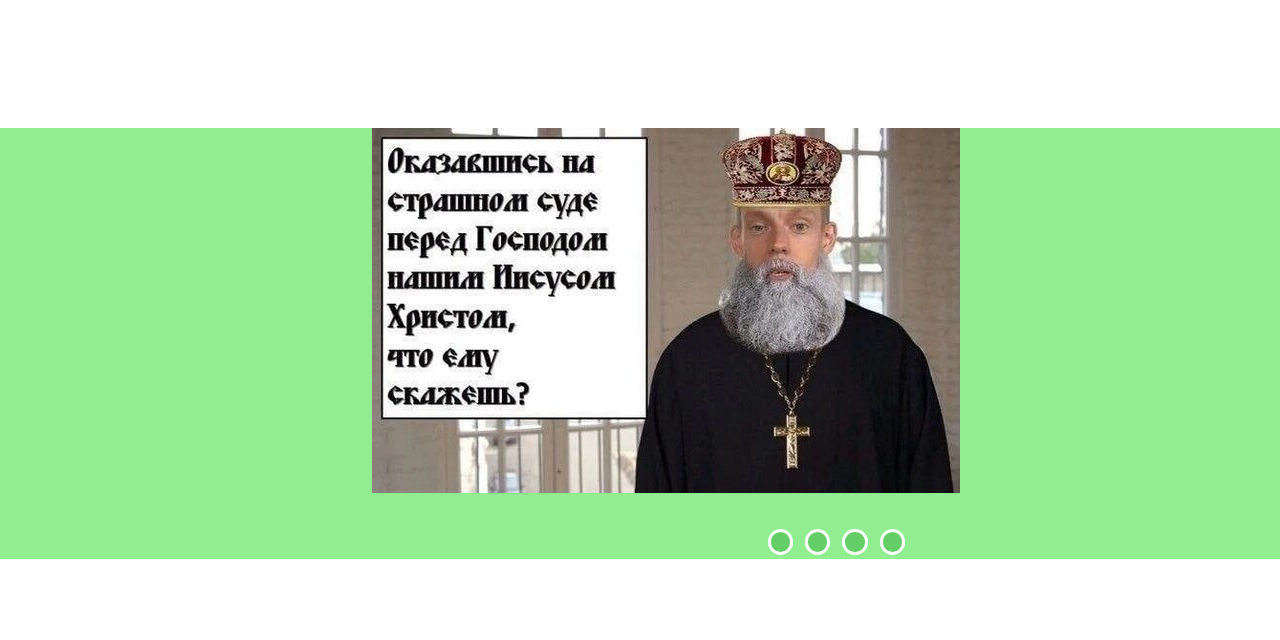
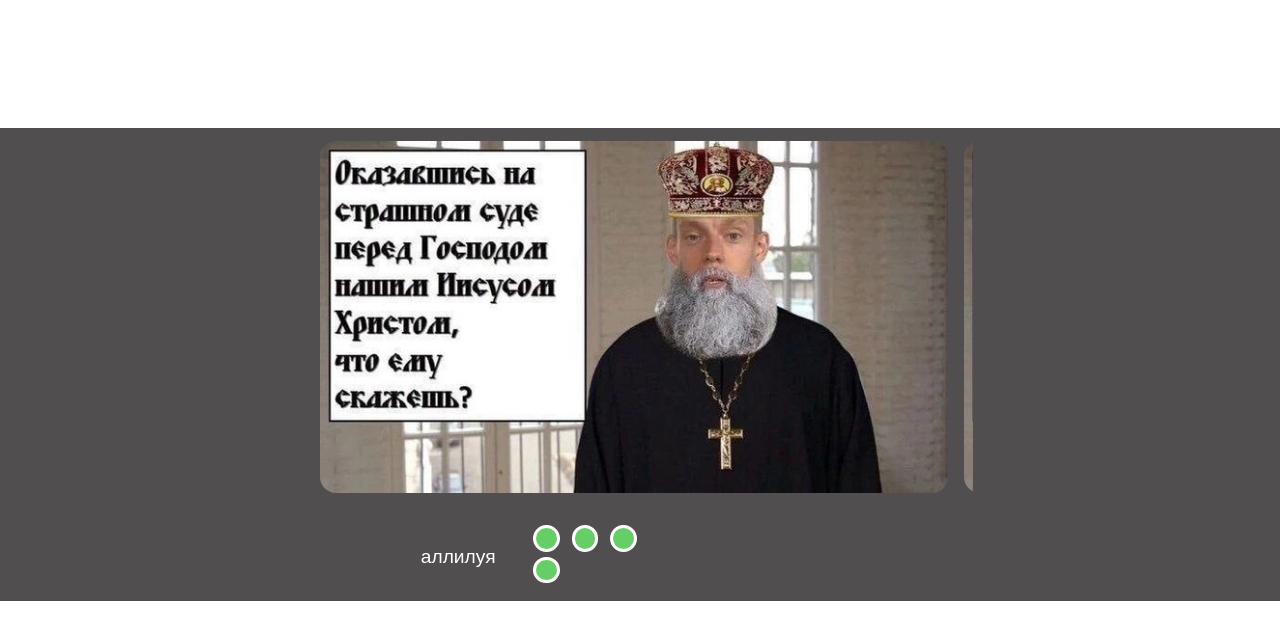
Before and after one commit to AndreyVlasov89/cssMemeSlider, a plain HTML site: page cssMemeSlider/index.html in a window 1280 px wide. Drawn offline with nearby package versions, Linux system fonts and the light colour scheme; a web font is replaced by a local one.

Commit message:
feat: added text animation (Fri, Sep 15, 2023 02:04:22 PM)

```diff
--- a/cssMemeSlider/css/style.css
+++ b/cssMemeSlider/css/style.css
@@ -1,12 +1,12 @@
 .wrapper {
-   background: #90ee90;
+   background: #504e4e;
 }
 
 .slider {
-   width: 50%;
+   max-width: 50%;
    margin: 10% auto;
-   /*border: 1rem solid #fff;*/
    overflow: hidden;
+   padding: 1%;
 }
 
 .slider__body {
@@ -14,27 +14,48 @@
    align-items: center;
    width: 400%;
    margin-bottom: 2rem;
+   /*gap: 1rem;*/
 }
 
-input[name="radio_btn"] {
-   visibility: hidden;
+.slider__body>*:not(:last-child) {
+   margin-right: 1rem;
+}
+
+input {
+   display: none;
 }
 
 .slider__img {
+   display: flex;
+   align-items: center;
+   justify-content: center;
+   gap: 10%;
    width: 25%;
-   transition: all .3s ease;
+   max-width: 27%;
+   transition: all .4s ease;
+
 }
 
-.first-img {}
+
+.slider__img img {
+   /*border-radius: 10px;*/
+   max-width: 50rem;
+   width: 100%;
+   height: auto;
+   border-radius: 1rem;
+   display: block;
+}
 
 .slider__underbody {
    display: flex;
    align-items: center;
-   justify-content: space-between;
+   justify-content: center;
+   max-width: 70%;
+   /*margin-left: 10%;*/
 }
 
 .slider__alltext {
-   width: 15%;
+   width: 25%;
    overflow: hidden;
 }
 
@@ -43,15 +64,21 @@ input[name="radio_btn"] {
    align-items: center;
    justify-content: space-between;
    width: 400%;
+   transition: all .4s ease;
 }
 
-.slider__text1 {
+.slider__text {
    width: 25%;
-   background: rgb(240, 75, 9);
+   font-family: 'Mooli',sans-serif;;
+   font-weight: 400;
+   font-size: 120%;
+   color: #fff;
+
 }
 
 .slider__navigation {
    width: 30%;
+
 }
 
 .slider__navigation>*:not(:last-child) {
@@ -60,8 +87,8 @@ input[name="radio_btn"] {
 
 .bar {
    display: inline-block;
-   width: 1.2em;
-   height: 1.2em;
+   width: 1.3em;
+   height: 1.3em;
    border: 3px solid #fff;
    border-radius: 50%;
    background: #66ce66;
@@ -69,21 +96,47 @@ input[name="radio_btn"] {
    cursor: pointer;
 }
 
+
+
 .bar:hover {
-   background: #438543;
+   background: #66ce66;
    border: none;
    transform: scale(1.2);
 }
 
-#radio_1:checked ~ .first-img, .first-text{
+.bar:active {
+   background: #fff;
+}
+
+
+#radio_1:checked ~ .slider__body>.first-img {
    margin-left: -0%;
 }
-#radio_2:checked~.first-img, .first-text {
+#radio_2:checked ~ .slider__body>.first-img {
    margin-left: -25%;
 }
-#radio_3:checked~.first-img, .first-text {
+#radio_3:checked ~ .slider__body>.first-img {
    margin-left: -50%;
 }
-#radio_4:checked~.first-img, .first-text {
+#radio_4:checked ~ .slider__body>.first-img {
    margin-left: -75%;
 }
+
+
+
+
+#radio_1:checked~.slider__underbody>.slider__alltext>.slider__text-content {
+   transform: translateX(0);
+}
+
+#radio_2:checked~.slider__underbody>.slider__alltext>.slider__text-content {
+   transform: translateX(-25%);
+}
+
+#radio_3:checked~.slider__underbody>.slider__alltext>.slider__text-content {
+   transform: translateX(-50%);
+}
+
+#radio_4:checked~.slider__underbody>.slider__alltext>.slider__text-content {
+   transform: translateX(-75%);
+}
--- a/cssMemeSlider/index.html
+++ b/cssMemeSlider/index.html
@@ -8,17 +8,21 @@
    <title>cssMemeSlider</title>
    <link rel="stylesheet" href="./css/normalize.css">
    <link rel="stylesheet" href="./css/style.css">
+   <link rel="preconnect" href="https://fonts.googleapis.com">
+   <link rel="preconnect" href="https://fonts.gstatic.com" crossorigin>
+   <link
+      href="https://fonts.googleapis.com/css2?family=Forum&family=Inika:wght@400;&family=Inter:wght@400&family=Montserrat:wght@400;500;700&family=Mooli&family=Roboto&display=swap"
+      rel="stylesheet">
 </head>
 
 <body>
    <div class="wrapper">
       <div class="slider">
+         <input type="radio" name="radio_btn" id="radio_1" checked>
+         <input type="radio" name="radio_btn" id="radio_2">
+         <input type="radio" name="radio_btn" id="radio_3">
+         <input type="radio" name="radio_btn" id="radio_4">
          <div class="slider__body">
-            <input type="radio" name="radio_btn" id="radio_1" checked>
-            <input type="radio" name="radio_btn" id="radio_2">
-            <input type="radio" name="radio_btn" id="radio_3">
-            <input type="radio" name="radio_btn" id="radio_4">
-
             <div class="slider__img first-img"><img src="./img/dude.jpg" alt=""></div>
             <div class="slider__img"><img src="./img/dude.jpg" alt=""></div>
             <div class="slider__img"><img src="./img/dude.jpg" alt=""></div>
@@ -27,12 +31,11 @@
          <div class="slider__underbody">
             <div class="slider__alltext">
                <div class="slider__text-content">
-                  <div class="slider__text1 first-text">аллилуя</div>
-                  <div class="slider__text1">двач</div>
-                  <div class="slider__text1">ты кто?</div>
-                  <div class="slider__text1">энд...</div>
+                  <div class="slider__text first-text">аллилуя</div>
+                  <div class="slider__text">аминь</div>
+                  <div class="slider__text">ты кто?</div>
+                  <div class="slider__text">энд...</div>
                </div>
-
             </div>
             <div class="slider__navigation">
                <label for="radio_1" class="bar"></label>
```
